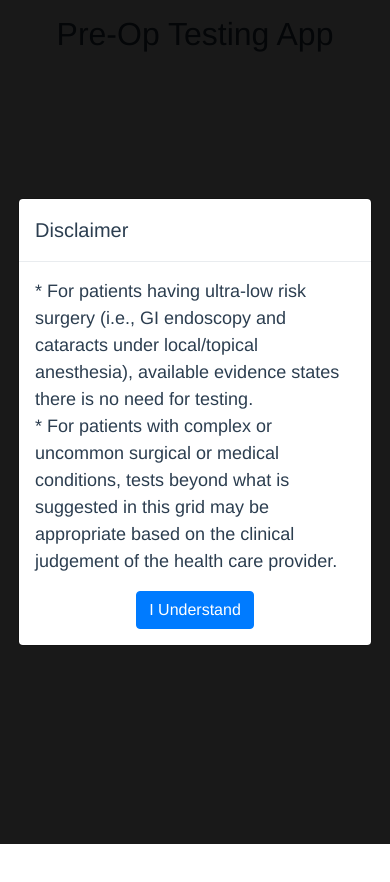
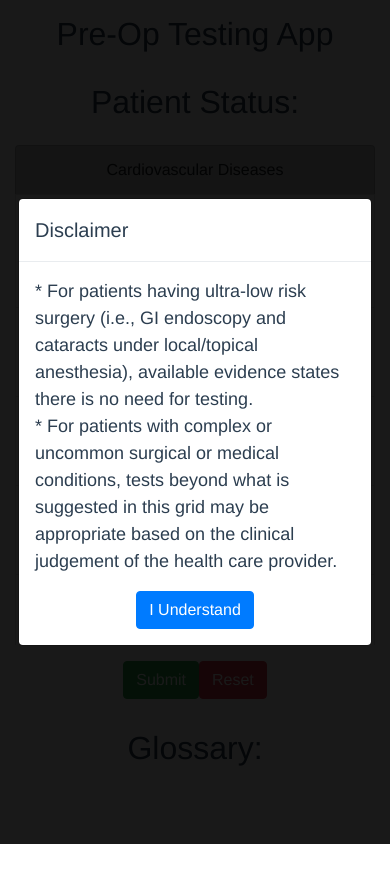
Before and after one commit to mmulenga/POTA, a Vue app: page / in a window 390 px wide. Shown: the top 882 px of the page. Before the commit the page ends 844 px from the top, so only its background shows below. Built offline with nearby package versions, Linux system fonts and the light colour scheme.

Commit message:
Desktop version now renders properly when screen size is small.

```diff
--- a/src/App.vue
+++ b/src/App.vue
@@ -4,14 +4,14 @@
     <h1 class="my-4"> Pre-Op Testing App </h1>
       <div class="row">
         <!-- hide the status component when screen is smaller than md-->
-        <div class="col-md-3 d-none d-md-block">
+        <div class="col-md-3 d-block">
             <StatusComponent
             v-if="!isMobile()"
             :resultArray="resultArray"/>
              <!-- This is the the bind to the child component-->
         </div>
         <!-- hide desktop como list when screen is smaller than md-->
-        <div class="col-md-6 d-none d-md-block">
+        <div class="col-md-6 d-block">
             <ComoListComponent
             v-if="!isMobile()"
             ref="ComoListComponent"
@@ -25,7 +25,7 @@
             v-on:clear-results="clearResults"/>
         </div>
         <!-- hide desktop glossary when screen is smaller than md-->
-        <div class="col-md-3 d-none d-md-block">
+        <div class="col-md-3 d-block">
             <GlossaryComponent
             v-if="!isMobile()"
             :glossaryEntry="glossaryEntry"/>
```
